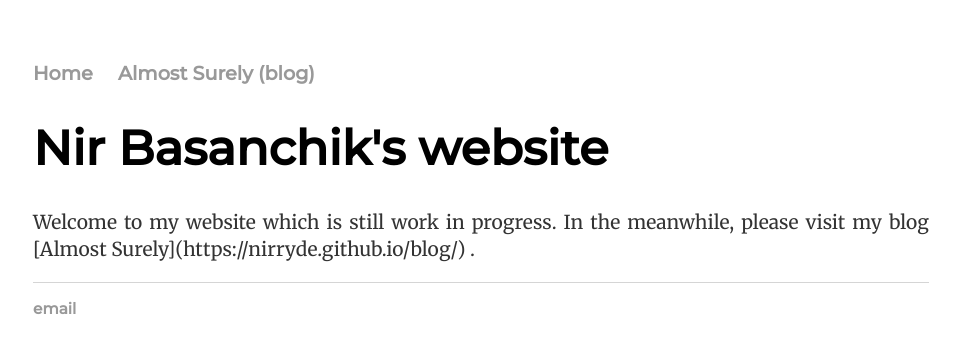
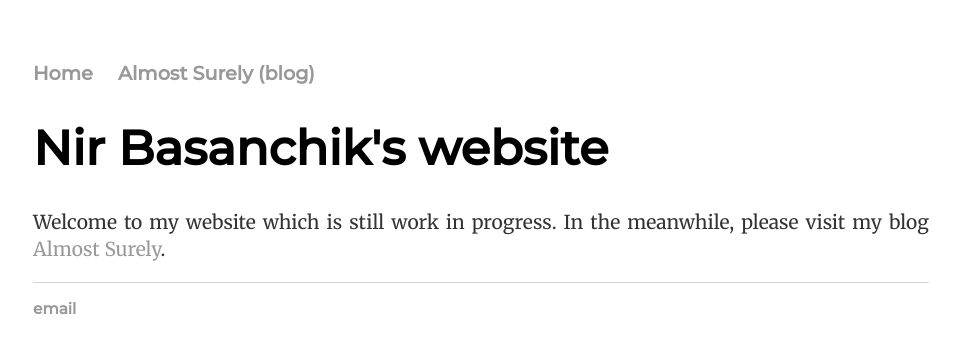
Before and after one commit to nirryde/nirryde.github.io, a Jekyll site: the page built from index.html, in a window 1280 px wide. Shown: the top 353 px of the page, without its empty margins (159-1119 px from the left). Built offline with Jekyll 4.4.1, drawn with Linux system fonts in a browser that asks for light colours; part of the change alters nothing that is shown.

Commit message:
Update index.html

```diff
--- a/index.html
+++ b/index.html
@@ -7,6 +7,6 @@ title: Nir Basanchik
 	<p>
 		Welcome to my website which is still work in progress.
 
-		In the meanwhile, please visit my blog [Almost Surely](https://nirryde.github.io/blog/) .
+		In the meanwhile, please visit my blog <a href="/blog">Almost Surely</a>.
 	</p>
 </div><!-- /.blurb -->
```
